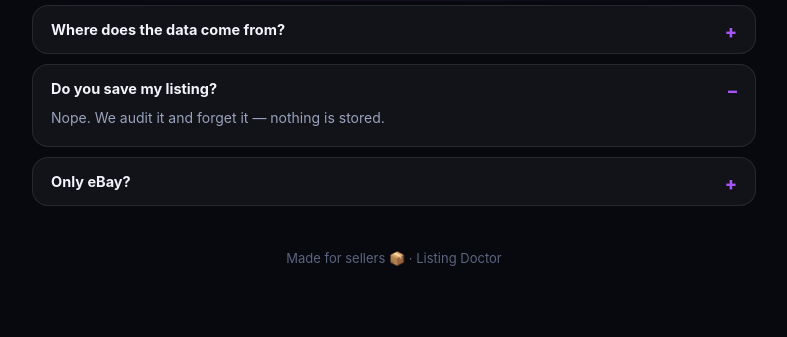
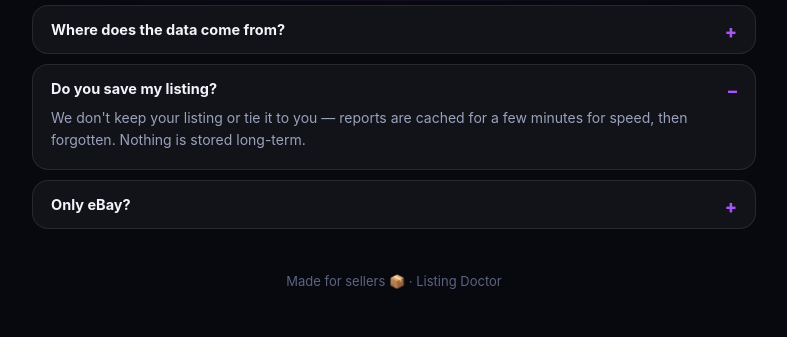
Before and after one commit to themahboob-jpg/listing-doctor, a Flask app: page / in a window 1280 px wide, after a click on "Do you save my listing?". Shown: the part 799-1136 px from the top of the page, without its empty margins (246-1033 px from the left). Before the commit the page ends 1065 px from the top, so only its background shows below. Run offline with Flask 3, Linux system fonts and the light colour scheme.

Commit message:
Privacy FAQ: accurately describe short-lived caching

```diff
--- a/templates/index.html
+++ b/templates/index.html
@@ -187,7 +187,7 @@
     </details>
     <details>
       <summary>Do you save my listing?</summary>
-      <p>Nope. We audit it and forget it — nothing is stored.</p>
+      <p>We don't keep your listing or tie it to you — reports are cached for a few minutes for speed, then forgotten. Nothing is stored long-term.</p>
     </details>
     <details>
       <summary>Only eBay?</summary>
```
